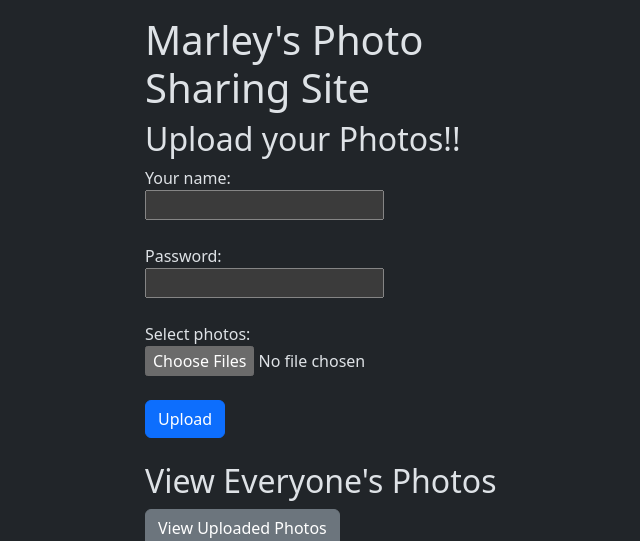
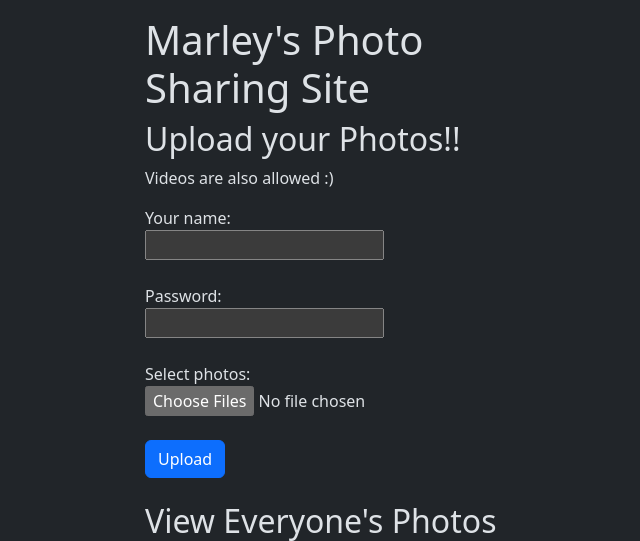
Before and after one commit to paigeweber13/gather_photos, a Flask app: page / in a window 1280 px wide. Shown: the top 541 px of the page, without its empty margins (307-947 px from the left). Run offline with Flask 3, Linux system fonts and the light colour scheme; some libraries are stand-ins or nearby versions.

Commit message:
now videos are allowed too!

```diff
--- a/app.py
+++ b/app.py
@@ -1,4 +1,4 @@
-from flask import Flask, request, render_template, redirect, abort, send_from_directory
+from flask import Flask, request, redirect, render_template, redirect, abort, send_from_directory
 import os
 from werkzeug.utils import secure_filename
 
@@ -17,7 +17,7 @@
             return "Incorrect password", 403
 
         username = secure_filename(request.form["name"])
-        files = request.files.getlist("photo")
+        files = request.files.getlist("photos_and_videos")
         user_dir = os.path.join(UPLOAD_FOLDER, username)
         os.makedirs(user_dir, exist_ok=True)
         for f in files:
--- a/templates/upload.html
+++ b/templates/upload.html
@@ -8,13 +8,14 @@
   <div class="container-fluid my-3 mx-auto" style="width: 400px;">
   <h1>Marley's Photo Sharing Site</h1>
   <h2>Upload your Photos!!</h2>
+  <p>Videos are also allowed :)</p>
   <form method="post" enctype="multipart/form-data">
     <label>Your name:</label><br>
     <input type="text" name="name" required><br><br>
     <label>Password:</label><br>
     <input type="password" name="password" required><br><br>
     <label>Select photos:</label><br>
-    <input type="file" name="photo" accept="image/*" multiple required><br><br>
+    <input type="file" name="photos_and_videos" accept="image/*, video/*" multiple required><br><br>
     <button class="btn btn-primary" type="submit">Upload</button>
   </form>
   <br>
```
